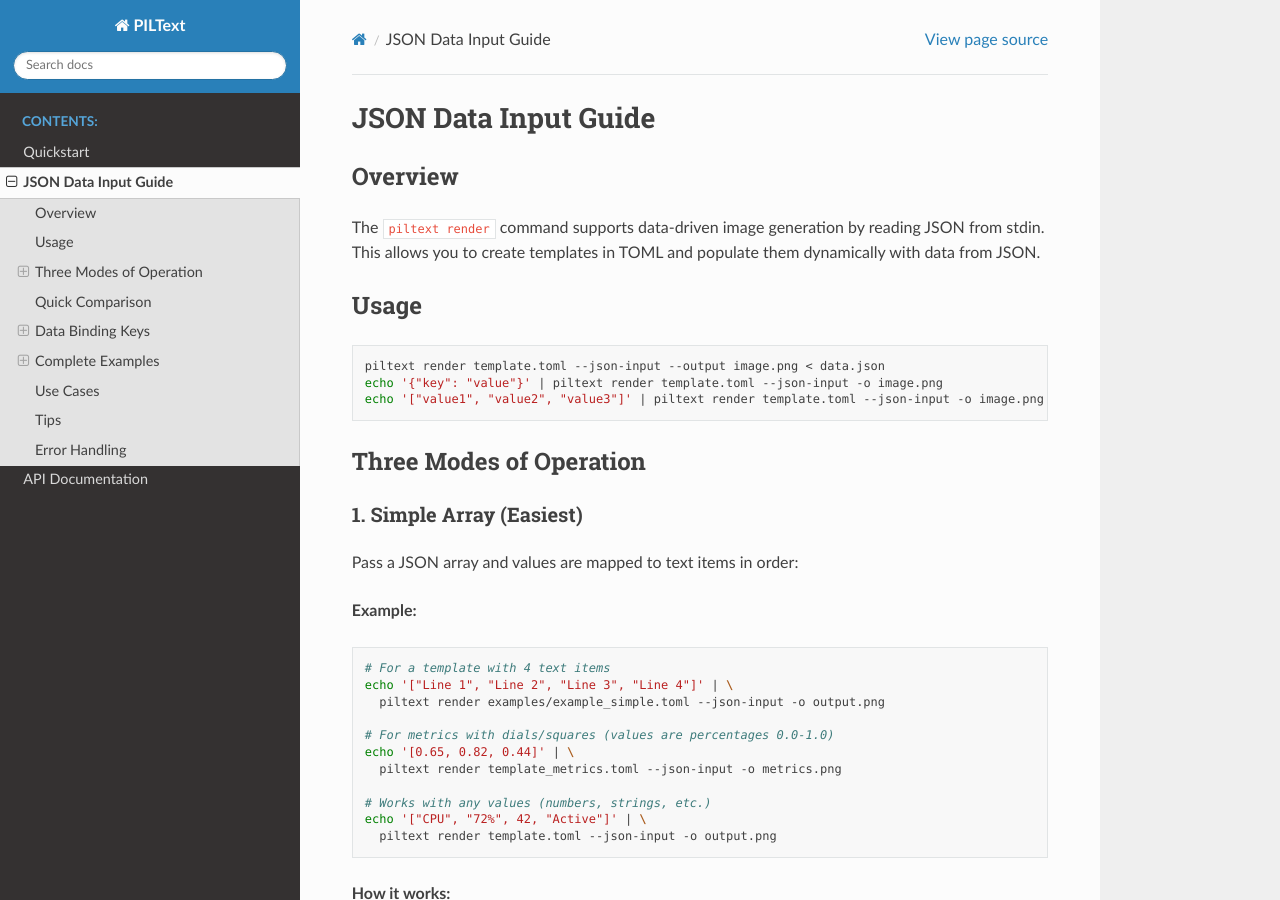
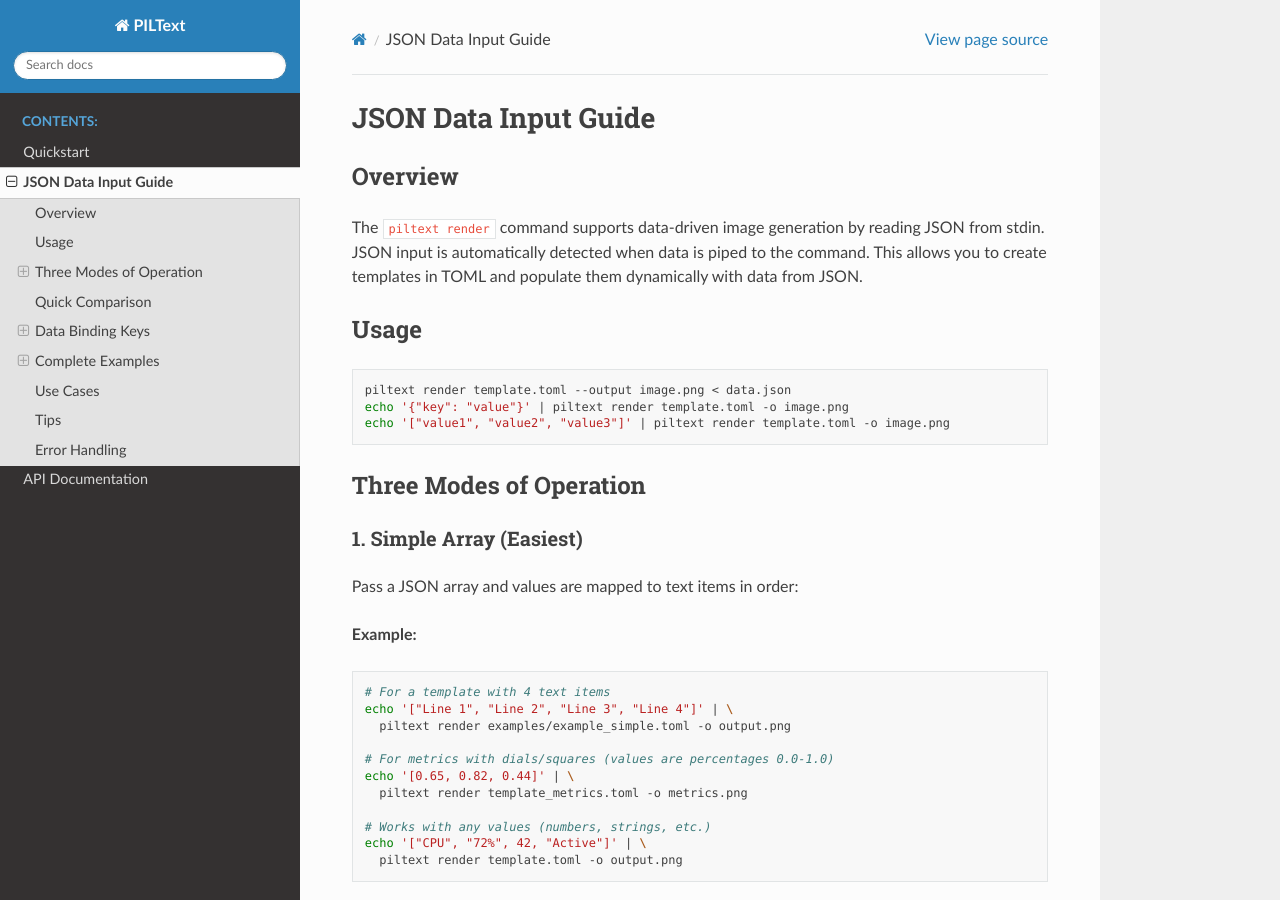
Before and after one commit to holgern/piltext, a Sphinx documentation site: the page built from docs/json_input.rst, in a window 1280 px wide and 900 px high. Built offline with Sphinx 7.4.7 and the Read the Docs theme 3.1.0, drawn with Linux system fonts in a browser that asks for light colours; some of the changed text lies outside the part shown.

Commit message:
feat: auto json input detection

```diff
--- a/docs/json_input.rst
+++ b/docs/json_input.rst
@@ -4,16 +4,16 @@
 Overview
 --------
 
-The ``piltext render`` command supports data-driven image generation by reading JSON from stdin. This allows you to create templates in TOML and populate them dynamically with data from JSON.
+The ``piltext render`` command supports data-driven image generation by reading JSON from stdin. JSON input is automatically detected when data is piped to the command. This allows you to create templates in TOML and populate them dynamically with data from JSON.
 
 Usage
 -----
 
 .. code-block:: bash
 
-   piltext render template.toml --json-input --output image.png < data.json
-   echo '{"key": "value"}' | piltext render template.toml --json-input -o image.png
-   echo '["value1", "value2", "value3"]' | piltext render template.toml --json-input -o image.png
+   piltext render template.toml --output image.png < data.json
+   echo '{"key": "value"}' | piltext render template.toml -o image.png
+   echo '["value1", "value2", "value3"]' | piltext render template.toml -o image.png
 
 Three Modes of Operation
 -------------------------
@@ -29,15 +29,15 @@
 
    # For a template with 4 text items
    echo '["Line 1", "Line 2", "Line 3", "Line 4"]' | \
-     piltext render examples/example_simple.toml --json-input -o output.png
+     piltext render examples/example_simple.toml -o output.png
 
    # For metrics with dials/squares (values are percentages 0.0-1.0)
    echo '[0.65, 0.82, 0.44]' | \
-     piltext render template_metrics.toml --json-input -o metrics.png
+     piltext render template_metrics.toml -o metrics.png
 
    # Works with any values (numbers, strings, etc.)
    echo '["CPU", "72%", 42, "Active"]' | \
-     piltext render template.toml --json-input -o output.png
+     piltext render template.toml -o output.png
 
 **How it works:**
 
@@ -102,7 +102,7 @@
 
 .. code-block:: bash
 
-   cat data.json | piltext render template.toml --json-input -o output.png
+   cat data.json | piltext render template.toml -o output.png
 
 3. Configuration Override
 ~~~~~~~~~~~~~~~~~~~~~~~~~~
@@ -111,7 +111,7 @@
 
 .. code-block:: bash
 
-   echo '{"image": {"width": 800}}' | piltext render config.toml --json-input -o output.png
+   echo '{"image": {"width": 800}}' | piltext render config.toml -o output.png
 
 Quick Comparison
 ----------------
@@ -222,11 +222,11 @@
 
    # Current metrics
    echo '{"cpu": 0.45, "memory": 0.72, "disk": 0.33}' | \
-     piltext render metrics.toml --json-input -o metrics_now.png
+     piltext render metrics.toml -o metrics_now.png
 
    # Peak metrics
    echo '{"cpu": 0.95, "memory": 0.88, "disk": 0.91}' | \
-     piltext render metrics.toml --json-input -o metrics_peak.png
+     piltext render metrics.toml -o metrics_peak.png
 
 Example 2: Weather Display
 ~~~~~~~~~~~~~~~~~~~~~~~~~~~
@@ -282,7 +282,7 @@
    # From API or data pipeline
    curl https://api.weather.example/data | \
      jq '{"city": .location, "temperature": .temp, "conditions": .weather, "humidity": .humidity_pct, "temp_color": .color}' | \
-     piltext render weather.toml --json-input -o weather.png
+     piltext render weather.toml -o weather.png
 
 Example 3: Multiple JSON Lines
 ~~~~~~~~~~~~~~~~~~~~~~~~~~~~~~~
@@ -292,7 +292,7 @@
 .. code-block:: bash
 
    printf '{"temperature": "70°F"}\n{"humidity": "50%%"}\n' | \
-     piltext render template.toml --json-input -o output.png
+     piltext render template.toml -o output.png
 
 Example 4: CI/CD Build Status
 ~~~~~~~~~~~~~~~~~~~~~~~~~~~~~~
@@ -331,11 +331,11 @@
 
    # Success
    echo '{"build_number": "#123", "status": "PASSED", "status_color": "#4CAF50", "status_size": 48}' | \
-     piltext render build_status.toml --json-input -o badge.png
+     piltext render build_status.toml -o badge.png
 
    # Failure
    echo '{"build_number": "#124", "status": "FAILED", "status_color": "#F44336", "status_size": 48}' | \
-     piltext render build_status.toml --json-input -o badge.png
+     piltext render build_status.toml -o badge.png
 
 Use Cases
 ---------
@@ -365,5 +365,5 @@
 
 .. code-block:: bash
 
-   $ echo '{"invalid": json}' | piltext render template.toml --json-input
+   $ echo '{"invalid": json}' | piltext render template.toml
    Error parsing JSON: Expecting value: line 1 column 13 (char 12)
```
Also changed, not shown: 1 other file.
